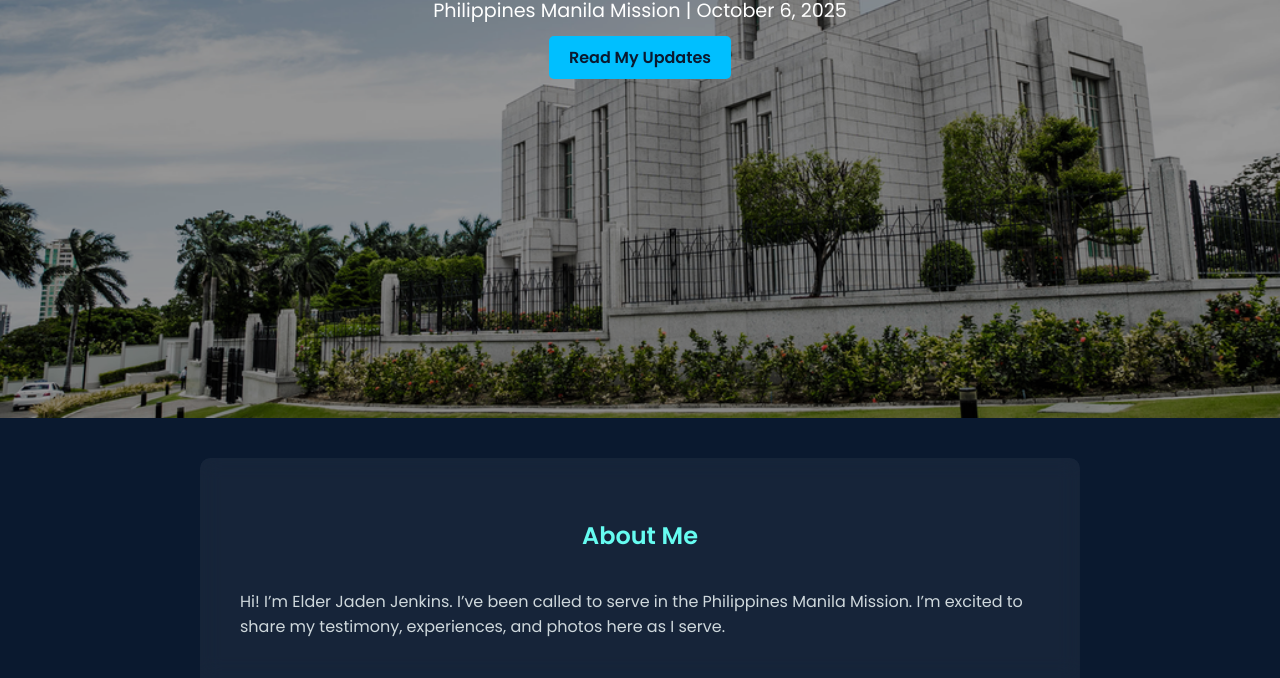
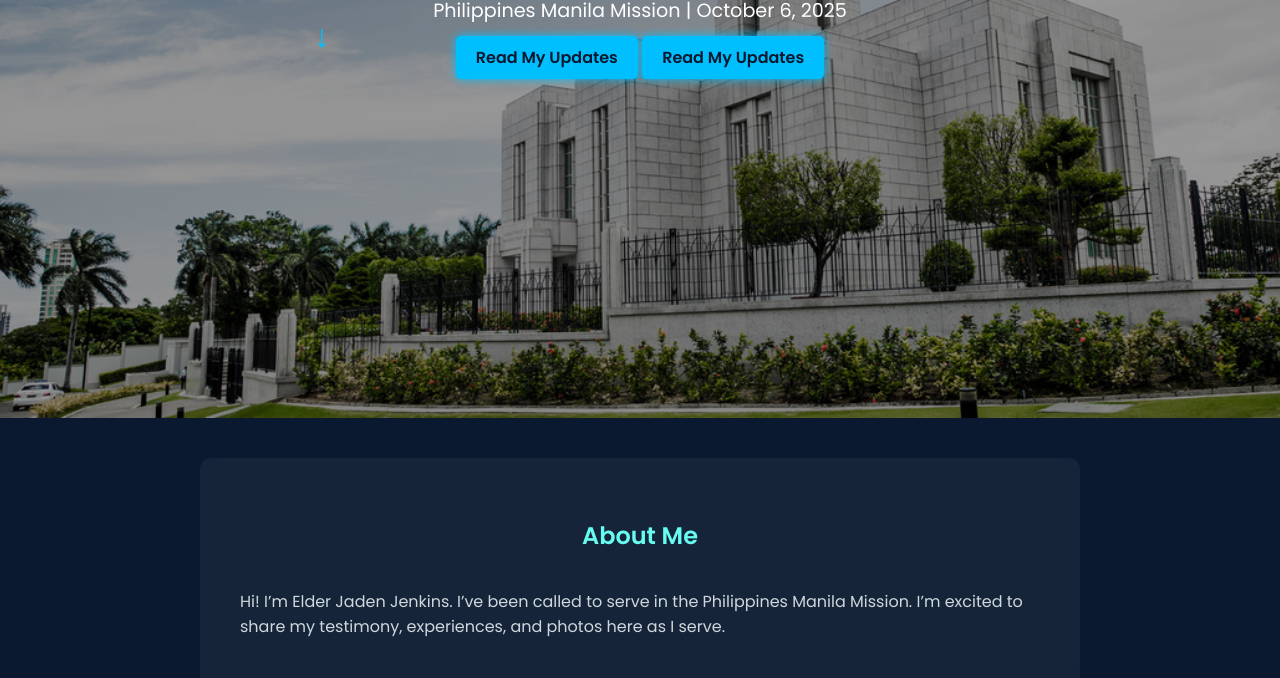
Before and after one commit to Valider1/PhilippinesMission, a plain HTML site: page index.html in a window 1280 px wide. Shown: the part 422-1100 px from the top of the page. Drawn offline with Linux system fonts and the light colour scheme.

Commit message:
Final high-tech styles with glow and scroll indicator

```diff
--- a/index.html
+++ b/index.html
@@ -19,8 +19,10 @@
 
   <header class="hero">
     <div class="hero-content">
+        <div class="scroll-indicator">↓</div>
       <h1>Welcome to My Mission Journey</h1>
       <p>Philippines Manila Mission | October 6, 2025</p>
+      <a href="#updates" class="cta-button">Read My Updates</a>
       <a href="#updates" class="cta-button">Read My Updates</a>
     </div>
   </header>
--- a/styles.css
+++ b/styles.css
@@ -33,7 +33,7 @@ nav a:hover {
 
 .hero {
   height: 100vh;
-   position: relative;
+  position: relative;
   background: url('images/Temple.png') center/cover no-repeat;
   display: flex;
   justify-content: center;
@@ -44,6 +44,17 @@ nav a:hover {
   color: white;
 }
 
+.hero::before {
+  content: "";
+  position: absolute;
+  inset: 0;
+  background: rgba(0, 0, 0, 0.4);
+}
+
+.hero-content {
+  position: relative;
+  z-index: 1;
+}
 
 .hero h1 {
   font-size: 2.5em;
@@ -55,17 +66,6 @@ nav a:hover {
   margin: 10px 0 20px 0;
 }
 
-.hero::before {
-  content: "";
-  position: absolute;
-  inset: 0;
-  background: rgba(0, 0, 0, 0.4); /* or adjust the darkness */
-}
-
-.hero-content {
-  position: relative;
-  z-index: 1;
-}
 .cta-button {
   padding: 10px 20px;
   background: #00bfff;
@@ -73,11 +73,30 @@ nav a:hover {
   text-decoration: none;
   border-radius: 5px;
   font-weight: 600;
-  transition: box-shadow 0.3s;
+  transition: box-shadow 0.3s, transform 0.3s;
+  box-shadow: 0 0 10px #00bfff, 0 0 20px #00bfff inset;
 }
 
 .cta-button:hover {
-  box-shadow: 0 0 20px #00bfff;
+  box-shadow: 0 0 20px #00bfff, 0 0 30px #00bfff inset;
+  transform: scale(1.05);
+}
+
+.scroll-indicator {
+  position: absolute;
+  bottom: 20px;
+  font-size: 2em;
+  color: #00bfff;
+  animation: bounce 2s infinite;
+}
+
+@keyframes bounce {
+  0%, 100% {
+    transform: translateY(0);
+  }
+  50% {
+    transform: translateY(10px);
+  }
 }
 
 .section {
```
